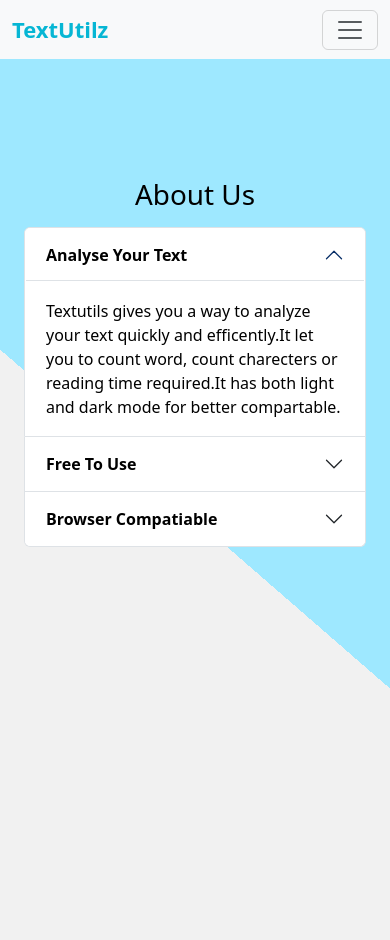
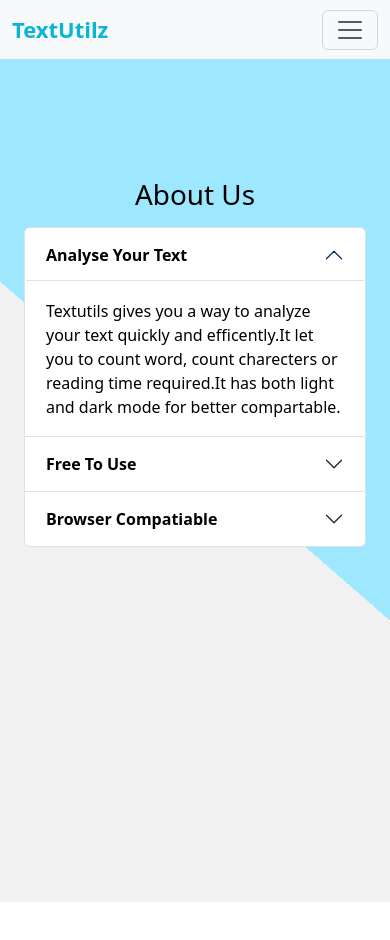
Before and after one commit to Ibtixam/Text-Utilis, a React (Create React App) app: page /about in a window 390 px wide. Shown: the top 940 px of the page. After the commit the page ends 902 px from the top, so only its background shows below. Built offline with nearby package versions, Linux system fonts and the light colour scheme.

Commit message:
Set min height of body

```diff
--- a/src/index.css
+++ b/src/index.css
@@ -27,24 +27,6 @@
   background: linear-gradient(41deg, rgba(241, 241, 241, 1) 50%, rgba(158, 232, 255, 1) 50%);
 }
 
-.contact {
-  height: 76vh;
+body {
+  min-height: 100vh;
 }
-
-.about {
-  height: 69vh;
-}
-
-.text-form {
-  height: auto;
-}
-
-@media screen and (max-width: 480px) {
-  .contact {
-    height: 100vh;
-  }
-
-  .about {
-    height: 100vh;
-  }
-}
```
